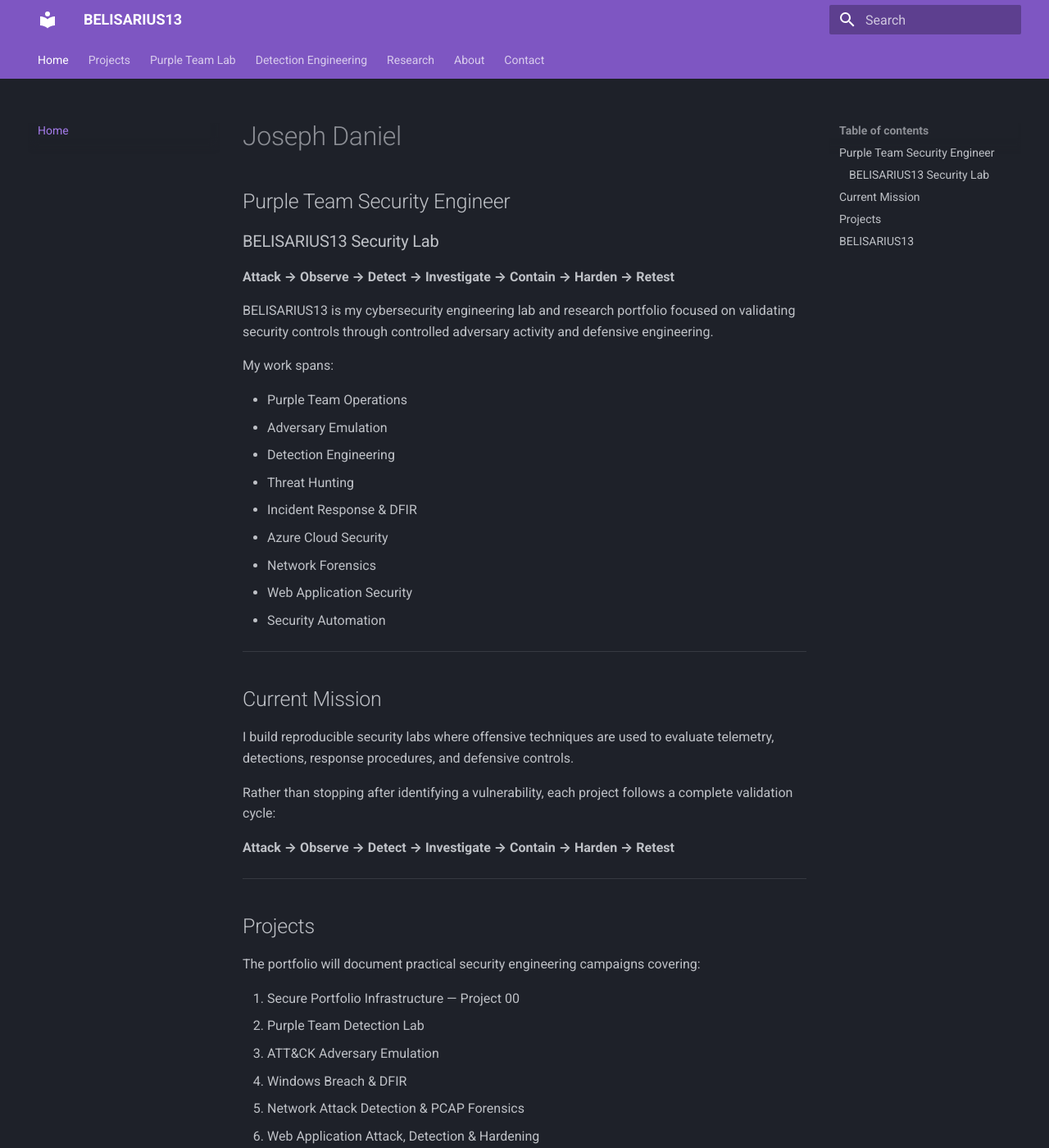
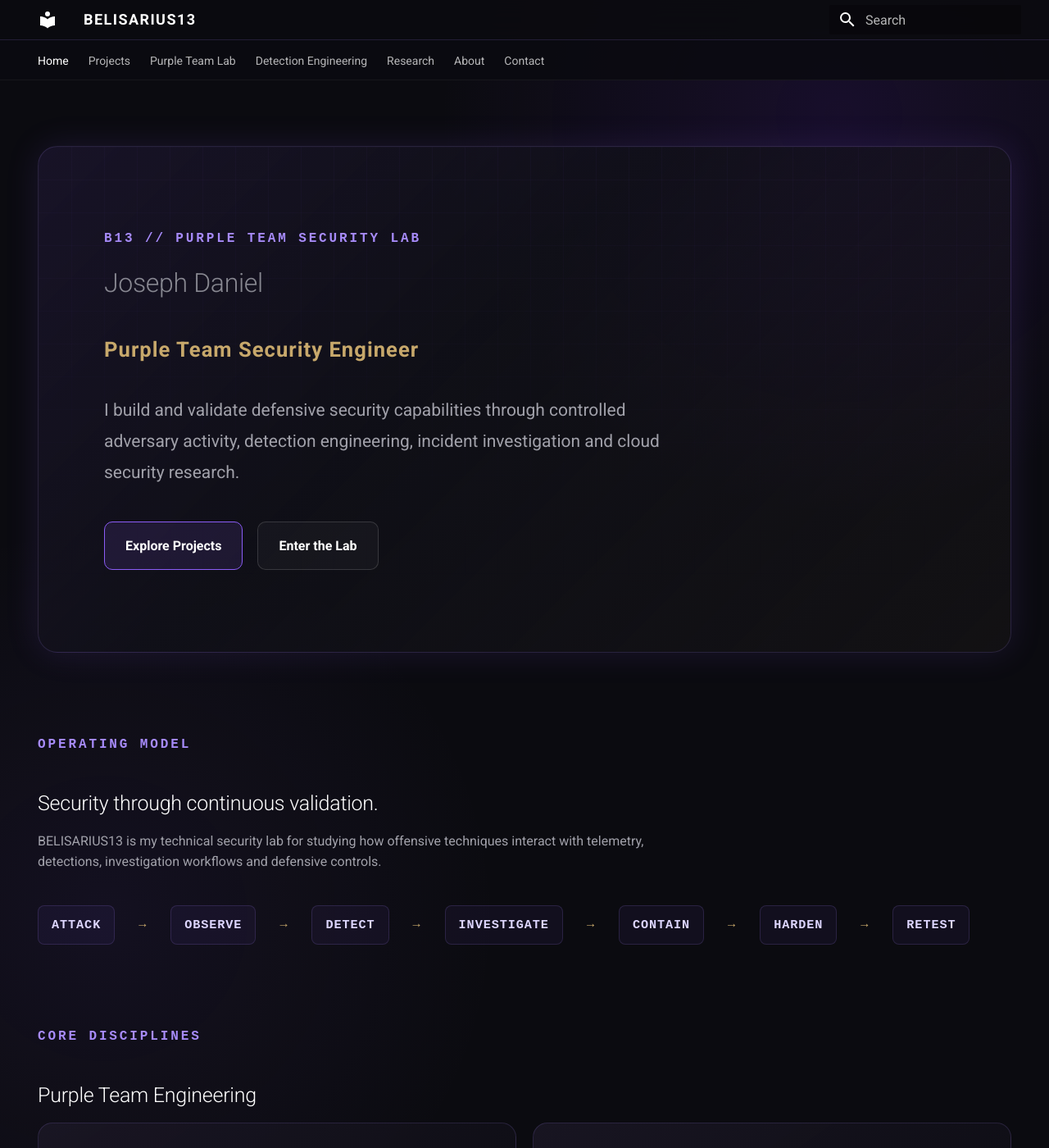
Before and after one commit to belisarius-13/belisarius-13.github.io, an MkDocs documentation site: the page built from docs/index.md, in a window 1280 px wide and 1400 px high. Shown: the whole window at 82% size. Built offline with MkDocs 1.6.1 and Material for MkDocs 9.7.7, drawn with Linux system fonts in a browser that asks for light colours; some of the changed text lies outside the part shown.

Commit message:
feat: introduce BELISARIUS13 visual identity and homepage

```diff
--- a/docs/index.md
+++ b/docs/index.md
@@ -1,55 +1,226 @@
-# Joseph Daniel
-
-## Purple Team Security Engineer
-
-### BELISARIUS13 Security Lab
-
-**Attack → Observe → Detect → Investigate → Contain → Harden → Retest**
-
-BELISARIUS13 is my cybersecurity engineering lab and research portfolio focused on validating security controls through controlled adversary activity and defensive engineering.
-
-My work spans:
-
-- Purple Team Operations
-- Adversary Emulation
-- Detection Engineering
-- Threat Hunting
-- Incident Response & DFIR
-- Azure Cloud Security
-- Network Forensics
-- Web Application Security
-- Security Automation
-
+---
+hide:
+  - navigation
+  - toc
 ---
 
-## Current Mission
+<div class="b13-home">
 
-I build reproducible security labs where offensive techniques are used to evaluate telemetry, detections, response procedures, and defensive controls.
+<section class="b13-hero">
 
-Rather than stopping after identifying a vulnerability, each project follows a complete validation cycle:
+<div class="b13-hero-content">
 
-**Attack → Observe → Detect → Investigate → Contain → Harden → Retest**
+<div class="b13-kicker">
+B13 // PURPLE TEAM SECURITY LAB
+</div>
 
----
+<h1 class="b13-name">
+Joseph Daniel
+</h1>
 
-## Projects
+<div class="b13-role">
+Purple Team Security Engineer
+</div>
 
-The portfolio will document practical security engineering campaigns covering:
+<p class="b13-intro">
+I build and validate defensive security capabilities through controlled
+adversary activity, detection engineering, incident investigation and
+cloud security research.
+</p>
 
-1. Secure Portfolio Infrastructure — Project 00
-2. Purple Team Detection Lab
-3. ATT&CK Adversary Emulation
-4. Windows Breach & DFIR
-5. Network Attack Detection & PCAP Forensics
-6. Web Application Attack, Detection & Hardening
-7. Azure Purple Team Security
-8. Detection Engineering Repository
-9. Purple Team Capstone
+<div class="b13-actions">
 
-[Explore Projects](projects/)
+<a href="projects/" class="b13-button">
+Explore Projects
+</a>
 
----
+<a href="lab/" class="b13-button b13-button-secondary">
+Enter the Lab
+</a>
 
-## BELISARIUS13
+</div>
 
-**Offense informs defense. Detection drives improvement.**
+</div>
+
+</section>
+
+
+<section class="b13-section">
+
+<div class="b13-kicker">
+OPERATING MODEL
+</div>
+
+<h2 class="b13-section-heading">
+Security through continuous validation.
+</h2>
+
+<p class="b13-section-intro">
+BELISARIUS13 is my technical security lab for studying how offensive
+techniques interact with telemetry, detections, investigation workflows
+and defensive controls.
+</p>
+
+<div class="b13-method">
+
+<span>ATTACK</span>
+<span class="b13-arrow">→</span>
+
+<span>OBSERVE</span>
+<span class="b13-arrow">→</span>
+
+<span>DETECT</span>
+<span class="b13-arrow">→</span>
+
+<span>INVESTIGATE</span>
+<span class="b13-arrow">→</span>
+
+<span>CONTAIN</span>
+<span class="b13-arrow">→</span>
+
+<span>HARDEN</span>
+<span class="b13-arrow">→</span>
+
+<span>RETEST</span>
+
+</div>
+
+</section>
+
+
+<section class="b13-section">
+
+<div class="b13-kicker">
+CORE DISCIPLINES
+</div>
+
+<h2 class="b13-section-heading">
+Purple Team Engineering
+</h2>
+
+<div class="b13-grid">
+
+
+<div class="b13-card">
+
+<div class="b13-card-label">
+OFFENSIVE VALIDATION
+</div>
+
+<h3>Adversary Emulation</h3>
+
+<p>
+Controlled ATT&CK-aligned activity used to test telemetry,
+detections and defensive controls.
+</p>
+
+</div>
+
+
+<div class="b13-card">
+
+<div class="b13-card-label">
+DEFENSIVE ENGINEERING
+</div>
+
+<h3>Detection Engineering</h3>
+
+<p>
+Building, testing and tuning detections using endpoint,
+network and cloud telemetry.
+</p>
+
+</div>
+
+
+<div class="b13-card">
+
+<div class="b13-card-label">
+INVESTIGATION
+</div>
+
+<h3>Incident Response & DFIR</h3>
+
+<p>
+Timeline reconstruction, evidence collection, root-cause
+analysis, containment and remediation.
+</p>
+
+</div>
+
+
+<div class="b13-card">
+
+<div class="b13-card-label">
+CLOUD
+</div>
+
+<h3>Azure Security</h3>
+
+<p>
+Identity, workload, posture, logging and cloud control
+validation across Microsoft Azure.
+</p>
+
+</div>
+
+
+</div>
+
+</section>
+
+
+<section class="b13-section">
+
+<div class="b13-kicker">
+ACTIVE CAMPAIGN
+</div>
+
+<div class="b13-campaign">
+
+<h2>
+B13 // CAMPAIGN-00
+</h2>
+
+<h3>
+Secure Purple Team Portfolio Platform
+</h3>
+
+<p>
+Engineering the BELISARIUS13 platform using Git, GitHub Actions,
+MkDocs, Cloudflare, secure DNS, HTTPS and reproducible
+deployment practices.
+</p>
+
+<div class="b13-status">
+STATUS // ACTIVE
+</div>
+
+</div>
+
+</section>
+
+
+<section class="b13-section">
+
+<div class="b13-kicker">
+THE LAB
+</div>
+
+<h2 class="b13-section-heading">
+BELISARIUS13
+</h2>
+
+<p class="b13-section-intro">
+A reproducible cybersecurity research environment focused on
+adversary emulation, detection engineering, threat hunting,
+incident response, network forensics and cloud security.
+</p>
+
+<p>
+<strong>Offense informs defense. Detection drives improvement.</strong>
+</p>
+
+</section>
+
+</div>
--- /dev/null
+++ b/docs/stylesheets/extra.css
@@ -0,0 +1,418 @@
+/* =========================================================
+   BELISARIUS13 // VISUAL SYSTEM
+   ========================================================= */
+
+:root {
+  --b13-bg: #0b0b10;
+  --b13-bg-soft: #111119;
+  --b13-panel: rgba(23, 20, 32, 0.78);
+  --b13-panel-strong: #171420;
+
+  --b13-purple: #8b5cf6;
+  --b13-purple-bright: #a78bfa;
+  --b13-purple-dark: #4c1d95;
+
+  --b13-gold: #c7a86b;
+  --b13-text: #f4f4f5;
+  --b13-muted: #a1a1aa;
+  --b13-border: rgba(167, 139, 250, 0.16);
+
+  --b13-glow: 0 0 40px rgba(139, 92, 246, 0.13);
+}
+
+
+/* =========================================================
+   GLOBAL
+   ========================================================= */
+
+[data-md-color-scheme="slate"] {
+  --md-default-bg-color: var(--b13-bg);
+  --md-default-fg-color: var(--b13-text);
+
+  --md-primary-fg-color: #171420;
+  --md-accent-fg-color: var(--b13-purple-bright);
+}
+
+body {
+  background:
+    radial-gradient(
+      circle at 80% 10%,
+      rgba(91, 33, 182, 0.16),
+      transparent 30%
+    ),
+    radial-gradient(
+      circle at 10% 80%,
+      rgba(139, 92, 246, 0.07),
+      transparent 30%
+    ),
+    var(--b13-bg);
+}
+
+
+/* =========================================================
+   HEADER
+   ========================================================= */
+
+.md-header {
+  background: rgba(11, 11, 16, 0.92);
+  border-bottom: 1px solid var(--b13-border);
+  backdrop-filter: blur(14px);
+}
+
+.md-tabs {
+  background: rgba(11, 11, 16, 0.88);
+  border-bottom: 1px solid rgba(255, 255, 255, 0.05);
+}
+
+.md-header__title {
+  font-weight: 800;
+  letter-spacing: 0.08em;
+}
+
+
+/* =========================================================
+   HOMEPAGE
+   ========================================================= */
+
+.b13-home {
+  max-width: 1200px;
+  margin: 0 auto;
+}
+
+.b13-kicker {
+  color: var(--b13-purple-bright);
+  font-family: monospace;
+  font-size: 0.8rem;
+  font-weight: 700;
+  letter-spacing: 0.18em;
+  text-transform: uppercase;
+  margin-bottom: 1rem;
+}
+
+
+/* =========================================================
+   HERO
+   ========================================================= */
+
+.b13-hero {
+  position: relative;
+  overflow: hidden;
+
+  min-height: 570px;
+
+  display: flex;
+  align-items: center;
+
+  margin: 1.5rem 0 3rem;
+  padding: 5rem 4rem;
+
+  border: 1px solid var(--b13-border);
+  border-radius: 24px;
+
+  background:
+    linear-gradient(
+      135deg,
+      rgba(139, 92, 246, 0.10),
+      rgba(17, 17, 25, 0.75) 42%,
+      rgba(199, 168, 107, 0.04)
+    );
+
+  box-shadow: var(--b13-glow);
+}
+
+.b13-hero::before {
+  content: "";
+  position: absolute;
+  inset: 0;
+
+  background-image:
+    linear-gradient(rgba(139, 92, 246, 0.035) 1px, transparent 1px),
+    linear-gradient(90deg, rgba(139, 92, 246, 0.035) 1px, transparent 1px);
+
+  background-size: 40px 40px;
+
+  mask-image:
+    linear-gradient(to bottom, black, transparent 90%);
+
+  pointer-events: none;
+}
+
+.b13-hero-content {
+  position: relative;
+  z-index: 2;
+
+  max-width: 760px;
+}
+
+.b13-name {
+  margin: 0;
+
+  color: #ffffff;
+
+  font-size: clamp(3rem, 7vw, 6rem);
+  font-weight: 850;
+  line-height: 0.95;
+  letter-spacing: -0.055em;
+}
+
+.b13-role {
+  margin-top: 1rem;
+
+  color: var(--b13-gold);
+
+  font-size: clamp(1.15rem, 2vw, 1.5rem);
+  font-weight: 600;
+  letter-spacing: 0.04em;
+}
+
+.b13-intro {
+  max-width: 700px;
+
+  margin-top: 1.75rem;
+
+  color: var(--b13-muted);
+
+  font-size: 1.05rem;
+  line-height: 1.8;
+}
+
+
+/* =========================================================
+   BUTTONS
+   ========================================================= */
+
+.b13-actions {
+  display: flex;
+  flex-wrap: wrap;
+  gap: 0.9rem;
+
+  margin-top: 2rem;
+}
+
+.b13-button {
+  display: inline-flex;
+  align-items: center;
+
+  padding: 0.8rem 1.25rem;
+
+  border: 1px solid var(--b13-purple);
+  border-radius: 10px;
+
+  color: white !important;
+  background: rgba(139, 92, 246, 0.12);
+
+  font-weight: 700;
+  text-decoration: none !important;
+
+  transition:
+    transform 160ms ease,
+    background 160ms ease,
+    box-shadow 160ms ease;
+}
+
+.b13-button:hover {
+  transform: translateY(-2px);
+
+  background: rgba(139, 92, 246, 0.25);
+
+  box-shadow:
+    0 0 25px rgba(139, 92, 246, 0.2);
+}
+
+.b13-button-secondary {
+  border-color: rgba(255, 255, 255, 0.14);
+  background: rgba(255, 255, 255, 0.03);
+}
+
+
+/* =========================================================
+   SECTION
+   ========================================================= */
+
+.b13-section {
+  margin: 5rem 0;
+}
+
+.b13-section-heading {
+  margin-bottom: 0.7rem;
+
+  color: white;
+
+  font-size: 2rem;
+  font-weight: 750;
+}
+
+.b13-section-intro {
+  max-width: 760px;
+
+  margin-bottom: 2rem;
+
+  color: var(--b13-muted);
+}
+
+
+/* =========================================================
+   CARDS
+   ========================================================= */
+
+.b13-grid {
+  display: grid;
+
+  grid-template-columns:
+    repeat(2, minmax(0, 1fr));
+
+  gap: 1rem;
+}
+
+.b13-card {
+  padding: 1.6rem;
+
+  border: 1px solid var(--b13-border);
+  border-radius: 18px;
+
+  background:
+    linear-gradient(
+      145deg,
+      rgba(28, 24, 39, 0.78),
+      rgba(13, 13, 19, 0.88)
+    );
+
+  transition:
+    border-color 160ms ease,
+    transform 160ms ease,
+    box-shadow 160ms ease;
+}
+
+.b13-card:hover {
+  transform: translateY(-3px);
+
+  border-color: rgba(167, 139, 250, 0.4);
+
+  box-shadow:
+    0 15px 45px rgba(0, 0, 0, 0.25);
+}
+
+.b13-card-label {
+  margin-bottom: 0.8rem;
+
+  color: var(--b13-purple-bright);
+
+  font-family: monospace;
+  font-size: 0.72rem;
+  font-weight: 700;
+  letter-spacing: 0.12em;
+  text-transform: uppercase;
+}
+
+.b13-card h3 {
+  margin: 0 0 0.7rem;
+
+  color: white;
+}
+
+.b13-card p {
+  margin: 0;
+
+  color: var(--b13-muted);
+
+  line-height: 1.7;
+}
+
+
+/* =========================================================
+   PURPLE TEAM METHOD
+   ========================================================= */
+
+.b13-method {
+  display: flex;
+  flex-wrap: wrap;
+
+  gap: 0.65rem;
+
+  margin-top: 2rem;
+}
+
+.b13-method span {
+  padding: 0.55rem 0.8rem;
+
+  border: 1px solid var(--b13-border);
+  border-radius: 8px;
+
+  color: #ddd6fe;
+  background: rgba(139, 92, 246, 0.06);
+
+  font-family: monospace;
+  font-size: 0.76rem;
+  font-weight: 700;
+  letter-spacing: 0.06em;
+}
+
+.b13-arrow {
+  border: none !important;
+  background: transparent !important;
+  color: var(--b13-gold) !important;
+}
+
+
+/* =========================================================
+   CAMPAIGN CARD
+   ========================================================= */
+
+.b13-campaign {
+  padding: 2rem;
+
+  border-left: 3px solid var(--b13-purple);
+  border-radius: 0 18px 18px 0;
+
+  background:
+    linear-gradient(
+      90deg,
+      rgba(139, 92, 246, 0.12),
+      rgba(17, 17, 25, 0.7)
+    );
+}
+
+.b13-status {
+  display: inline-block;
+
+  margin-top: 1rem;
+  padding: 0.3rem 0.6rem;
+
+  border: 1px solid rgba(199, 168, 107, 0.35);
+  border-radius: 6px;
+
+  color: var(--b13-gold);
+
+  font-family: monospace;
+  font-size: 0.7rem;
+  font-weight: 700;
+  letter-spacing: 0.1em;
+}
+
+
+/* =========================================================
+   RESPONSIVE
+   ========================================================= */
+
+@media screen and (max-width: 800px) {
+
+  .b13-hero {
+    min-height: auto;
+
+    padding: 3rem 1.5rem;
+
+    border-radius: 18px;
+  }
+
+  .b13-grid {
+    grid-template-columns: 1fr;
+  }
+
+  .b13-method {
+    flex-direction: column;
+  }
+
+  .b13-arrow {
+    display: none;
+  }
+}
--- a/mkdocs.yml
+++ b/mkdocs.yml
@@ -56,3 +56,6 @@ markdown_extensions:
 
 plugins:
   - search
+
+extra_css:
+  - stylesheets/extra.css
```
